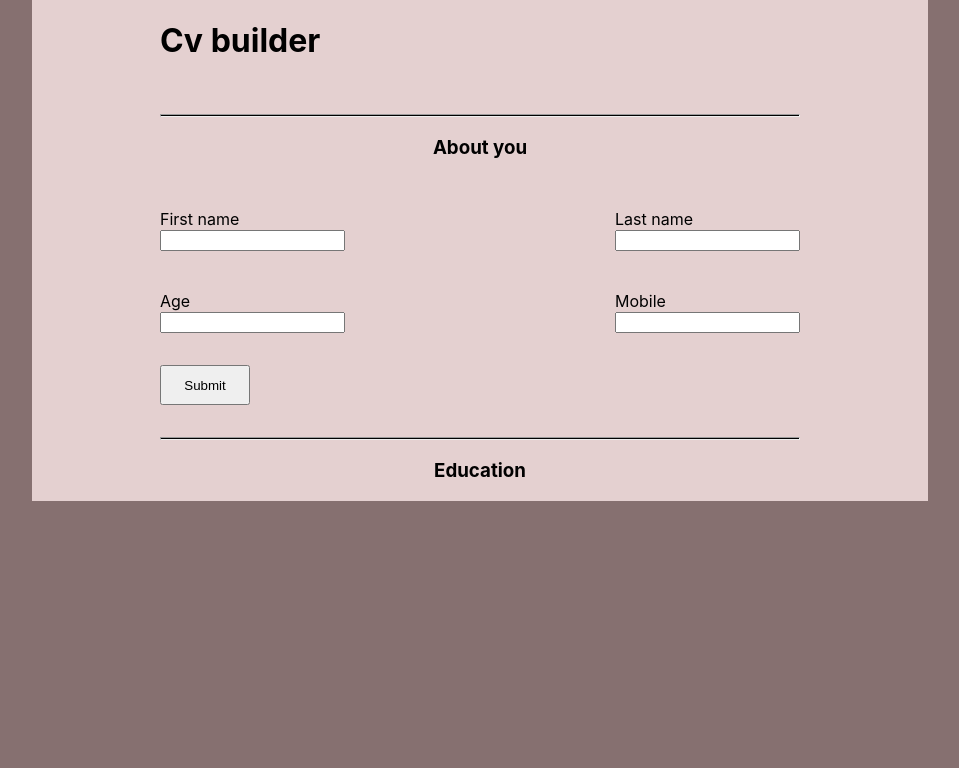
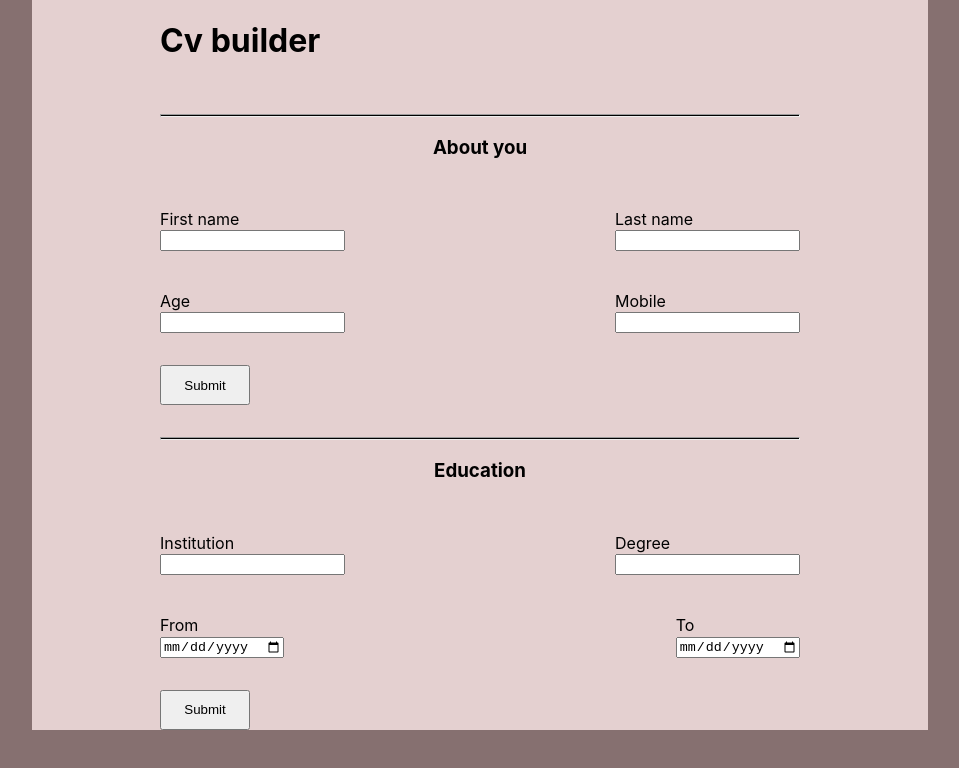
Before and after one commit to dev-osiris/cd_builder, a React (Create React App) app in the folder cv_builder/: page / in a window 1280 px wide. Shown: the top 768 px of the page, without its empty margins (160-1119 px from the left). Built offline with nearby package versions, Linux system fonts and the light colour scheme.

Commit message:
refactored About-you section using states

```diff
--- a/cv_builder/src/App.js
+++ b/cv_builder/src/App.js
@@ -1,6 +1,7 @@
 import './style.css'
 import AboutYou from './components/AboutYou';
 import Heading from './components/Heading';
+import Education from './Education';
 
 function App() {
   return (
@@ -14,6 +15,8 @@ function App() {
 
       <Heading title={"Education"} />
 
+      <Education />
+
     </div>
   );
 }
--- /dev/null
+++ b/cv_builder/src/Education.js
@@ -0,0 +1,99 @@
+import React, { Component } from "react";
+
+class AboutYou extends Component{
+    constructor(props){
+        super(props);
+
+        this.state = {
+            Institution: "",
+            Degree: "",
+            From: "",
+            To: "",
+        };
+    }
+
+    handleInstitutionChange = (event) => {
+        this.setState({
+            Institution: event.target.value
+        })
+    }
+
+    handleDegreeChange = (event) => {
+        this.setState({
+            Degree: event.target.value
+        })
+    }
+
+    handleFromChange = (event) => {
+        this.setState({
+            From: event.target.value
+        })
+    }
+
+    handleToChange = (event) => {
+        this.setState({
+            To: event.target.value
+        })
+    }
+
+    handleSubBtn = (event) => {
+        event.target.InnerHTML = "tot";
+        //  <div>
+        //     <div>{this.state.Institution}</div>
+        //     <div>{this.state.Degree}</div>
+        //     <div>{this.state.From}</div>
+        //     <div>{this.state.To}</div>
+        // </div>
+    }
+
+
+    render(){
+        return(
+            <div>
+                <div>
+                    <div className="About-you-section">
+                        <div>
+                            <div>
+                                <label htmlFor="input">Institution</label>
+                                <br />
+                                <input id="Institution" value={this.state.Institution} onChange={this.handleInstitutionChange} type="text" />
+                            </div>
+
+                            <div>
+                                <label htmlFor="input">Degree</label>
+                                <br />
+                                <input id="Degree" value={this.state.Degree} onChange={this.handleDegreeChange} type="text" />
+                            </div>
+                        </div>
+
+                        <br />
+                        <br />
+
+                        <div>
+                            <div>
+                                <label htmlFor="input">From</label>
+                                <br />
+                                <input id="From" value={this.state.From} onChange={this.handleFromChange} type="date" />
+                            </div>
+
+                            <div>
+                                <label htmlFor="input">To</label>
+                                <br />
+                                <input id="To" value={this.state.To} onChange={this.handleToChange} type="date" />
+                            </div>
+                        </div>
+
+                        <div>
+                            <button className="submit-btn" onClick={this.handleSubBtn}>Submit</button>
+                        </div>
+                    </div>
+
+
+
+                </div>
+            </div>
+        );
+    }
+}
+
+export default AboutYou;
--- a/cv_builder/src/components/AboutYou.js
+++ b/cv_builder/src/components/AboutYou.js
@@ -1,61 +1,108 @@
 import React, { Component } from "react";
 
 class AboutYou extends Component{
-    constructor(){
-        super();
+    constructor(props){
+        super(props);
+
+        this.state = {
+            firstName: "",
+            lastName: "",
+            age: "",
+            mobile: "",
+            isEditOn: true,
+        };
     }
 
-    handleSubAboutYou = () => {
+    handleFirstNameChange = (event) => {
+        this.setState({
+            firstName: event.target.value
+        })
+    }
 
-        let AboutYouSec = document.getElementsByClassName("About-you-section")[0];
-        AboutYouSec.innerText =
+    handleLastNameChange = (event) => {
+        this.setState({
+            lastName: event.target.value
+        })
+    }
 
-            `${document.getElementById("firstName").value}\n` +
-            `${document.getElementById("lastName").value}\n` +
-            `${document.getElementById("age").value}\n` +
-            `${document.getElementById("mobNumber").value}`;
+    handleValueChange = (event) => {
+        this.setState({
+            age: event.target.value
+        })
+    }
+
+    handleMobChange = (event) => {
+        this.setState({
+            mobile: event.target.value
+        })
+    }
+
+    handleSubBtn = () => {
+        this.setState({
+            isEditOn: false
+        })
+    }
+
+    handleEditClick = () => {
+        this.setState({
+            isEditOn: true
+        })
     }
 
     render(){
         return(
-            <>
+            <div>
+                <div>
+                    { this.state.isEditOn ? (
                         <div className="About-you-section">
                             <div>
                                 <div>
                                     <label htmlFor="input">First name</label>
                                     <br />
-                            <input id="firstName" type="text" />
+                                    <input id="firstName" value={this.state.firstName} onChange={this.handleFirstNameChange} type="text" />
                                 </div>
 
                                 <div>
                                     <label htmlFor="input">Last name</label>
                                     <br />
-                            <input id="lastName" type="text" />
+                                    <input id="lastName" value={this.state.lastName} onChange={this.handleLastNameChange} type="text" />
                                 </div>
                             </div>
 
                             <br />
                             <br />
+
                             <div>
                                 <div>
                                     <label htmlFor="input">Age</label>
                                     <br />
-                            <input id="age" type="number" />
+                                    <input id="age" value={this.state.age} onChange={this.handleValueChange} type="number" />
                                 </div>
 
                                 <div>
                                     <label htmlFor="input">Mobile</label>
                                     <br />
-                            <input id="mobNumber" type="number" />
-                        </div>
+                                    <input id="mobNumber" value={this.state.mobile} onChange={this.handleMobChange} type="number" />
                                 </div>
                             </div>
 
+                            <div>
+                                <button className="submit-btn" onClick={this.handleSubBtn}>Submit</button>
+                            </div>
+                        </div>
 
+                    ) : (
                         <div>
-                    <button className="submit-btn" onClick={this.handleSubAboutYou}>Submit</button>
+                            <div>{this.state.firstName} {this.state.lastName}</div>
+                            <div>{this.state.age}</div>
+                            <div>{this.state.mobile}</div>
+
+                            <button className="submit-btn" onClick={this.handleEditClick}>Edit</button>
                         </div>
-            </>
+                    ) }
+
+                </div>
+            </div>
         );
     }
 }
```
Also changed, not shown: cv_builder/src/components/InputNum.js (deleted, +0 -21 lines), cv_builder/src/components/InputText.js (deleted, +0 -19 lines), cv_builder/src/style.css (line endings or trailing spaces). Lines whose indentation alone changed are shown as unchanged.
